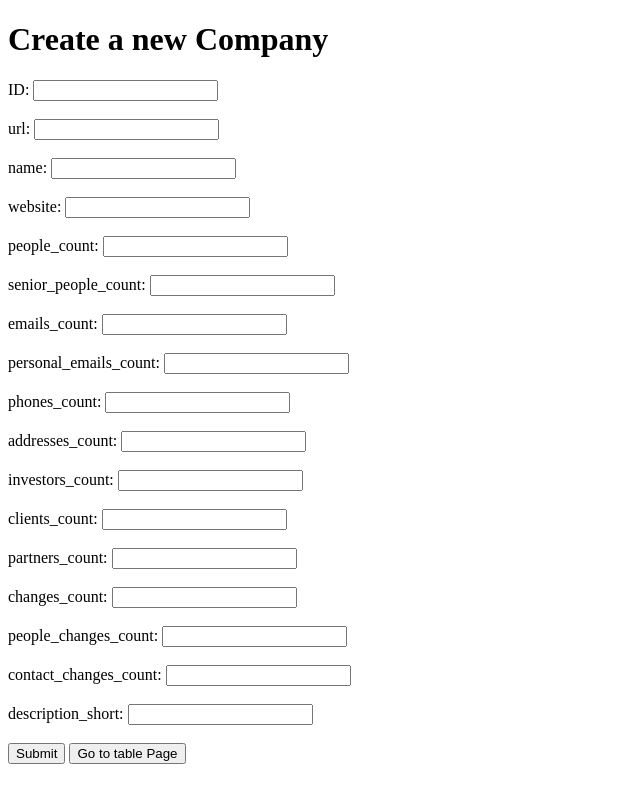
After one commit to Nonz466/dbtermproject, a FastAPI app: template app_home/templates/form.html in a window 1280 px wide. The commit adds this page. Shown: the whole page, without its empty margins (0-640 px from the left). Run offline with FastAPI, Linux system fonts and the light colour scheme; the template is opened without the code that fills it, so the values that code supplies are empty.

Commit message:
login tabledata insert but not css

```diff
--- a/app_home/main.py
+++ b/app_home/main.py
@@ -1,11 +1,13 @@
 from typing import Union
 from fastapi import FastAPI, Form, Request, HTTPException, Depends
 from fastapi.templating import Jinja2Templates
-from fastapi.responses import HTMLResponse
+from fastapi.responses import HTMLResponse, RedirectResponse
 from fastapi.staticfiles import StaticFiles
 from sqlalchemy.orm import Session
 from pydantic import BaseModel
 import models
+from models import User
+
 
 app = FastAPI()
 
@@ -36,6 +38,30 @@ def get_db():
 class ItemCreate(BaseModel):
     name: str
     description: str
+
+
+
+# Route แสดงฟอร์ม Login
+@app.get("/logintest", response_class=HTMLResponse)
+async def login_form(request: Request):
+    return templates.TemplateResponse("logintest.html", {"request": request})
+
+# Route สำหรับตรวจสอบ username และ password
+@app.post("/logintest")
+async def login(
+    request: Request,
+    username: str = Form(...),
+    password: str = Form(...),
+    db: Session = Depends(get_db)
+):
+    # ตรวจสอบว่า username มีอยู่ในฐานข้อมูลหรือไม่
+    user = db.query(User).filter(User.username == username).first()
+    if not user or not password:
+        return templates.TemplateResponse("logintest.html", {"request": request, "error": "Invalid credentials"})
+
+    # ถ้า login ผ่าน ให้ redirect ไปยังหน้า index
+    return RedirectResponse(url="/table", status_code=303)
+
 # สร้าง route ที่ render หน้า HTML
 @app.get("/login/", response_class=HTMLResponse)
 async def read_index(request: Request):
@@ -59,3 +85,41 @@ def read_item(item_id: int, db: Session = Depends(get_db)):
     if item is None:
         raise HTTPException(status_code=404, detail="Item not found")
     return item
+
+@app.get("/table", response_class=HTMLResponse)
+async def read_items(request: Request, db: Session = Depends(get_db)):
+    items = db.query(models.aihitdataUK).all()  # ดึงข้อมูลทั้งหมดจากตาราง
+    return templates.TemplateResponse("test.html", {"request": request, "items": items})
+
+@app.get("/create", response_class=HTMLResponse)
+async def create_company_form(request: Request):
+    return templates.TemplateResponse("form.html", {"request": request})
+
+# Route สำหรับรับข้อมูลจากฟอร์มและบันทึกลงฐานข้อมูล
+@app.post("/create")
+async def create_company(
+    id: int = Form(...),
+    url: str = Form(...),
+    name: str = Form(...),
+    website: str = Form(...),
+    people_count: int = Form(...),
+    senior_people_count: int = Form(...),
+    emails_count: int = Form(...),
+    personal_emails_count: int = Form(...),
+    phones_count: int = Form(...),
+    addresses_count: int = Form(...),
+    investors_count: int = Form(...),
+    clients_count: int = Form(...),
+    partners_count: int = Form(...),
+    changes_count: int = Form(...),
+    people_changes_count: int = Form(...),
+    contact_changes_count: int = Form(...),
+    description_short: str = Form(...),
+    db: Session = Depends(get_db)
+):
+    new_company = models.aihitdataUK(id=id, url=url, name=name, website=website, people_count=people_count, senior_people_count=senior_people_count, emails_count=emails_count, personal_emails_count=personal_emails_count,
+                                     phones_count=phones_count, addresses_count=addresses_count, investors_count=investors_count, clients_count=clients_count, partners_count=partners_count, changes_count=changes_count,
+                                     people_changes_count=people_changes_count, contact_changes_count=contact_changes_count, description_short=description_short)
+    db.add(new_company)
+    db.commit()
+    return RedirectResponse(url="/create", status_code=303)
--- /dev/null
+++ b/app_home/templates/form.html
@@ -0,0 +1,70 @@
+<!DOCTYPE html>
+<html lang="en">
+<head>
+    <meta charset="UTF-8">
+    <meta name="viewport" content="width=device-width, initial-scale=1.0">
+    <title>Create Company</title>
+</head>
+<body>
+    <h1>Create a new Company</h1>
+    <form action="/create" method="post">
+        <label for="id">ID:</label>
+        <input type="number" id="id" name="id" required><br><br>
+
+        <label for="url">url:</label>
+        <input type="text" id="url" name="url" required><br><br>
+
+        <label for="name">name:</label>
+        <input type="text" id="name" name="name" required><br><br>
+
+        <label for="website">website:</label>
+        <input type="text" id="website" name="website" required><br><br>
+
+        <label for="people_count">people_count:</label>
+        <input type="number" id="people_count" name="people_count" required><br><br>
+
+        <label for="senior_people_count">senior_people_count:</label>
+        <input type="number" id="senior_people_count" name="senior_people_count" required><br><br>
+
+        <label for="emails_count">emails_count:</label>
+        <input type="number" id="emails_count" name="emails_count" required><br><br>
+
+        <label for="personal_emails_count">personal_emails_count:</label>
+        <input type="number" id="personal_emails_count" name="personal_emails_count" required><br><br>
+
+        <label for="phones_count">phones_count:</label>
+        <input type="number" id="phones_count" name="phones_count" required><br><br>
+
+        <label for="addresses_count">addresses_count:</label>
+        <input type="number" id="addresses_count" name="addresses_count" required><br><br>
+
+        <label for="investors_count">investors_count:</label>
+        <input type="number" id="investors_count" name="investors_count" required><br><br>
+
+        <label for="clients_count">clients_count:</label>
+        <input type="number" id="clients_count" name="clients_count" required><br><br>
+
+        <label for="partners_count">partners_count:</label>
+        <input type="number" id="partners_count" name="partners_count" required><br><br>
+
+        <label for="changes_count">changes_count:</label>
+        <input type="number" id="changes_count" name="changes_count" required><br><br>
+
+        <label for="people_changes_count">people_changes_count:</label>
+        <input type="number" id="people_changes_count" name="people_changes_count" required><br><br>
+
+        <label for="contact_changes_count">contact_changes_count:</label>
+        <input type="number" id="contact_changes_count" name="contact_changes_count" required><br><br>
+
+        <label for="description_short">description_short:</label>
+        <input type="text" id="description_short" name="description_short" required><br><br>
+
+        <button type="submit">Submit</button>
+
+        <a href="/table">
+            <button type="button">Go to table Page</button>
+        </a>
+
+    </form>
+</body>
+</html>
```
Also changed, not shown: app_home/models.py (+8 -0 lines), app_home/templates/logintest.html (added, +20 -0 lines), app_home/templates/test.html (+65 -3 lines), app_home/database.db, 2 other files.
